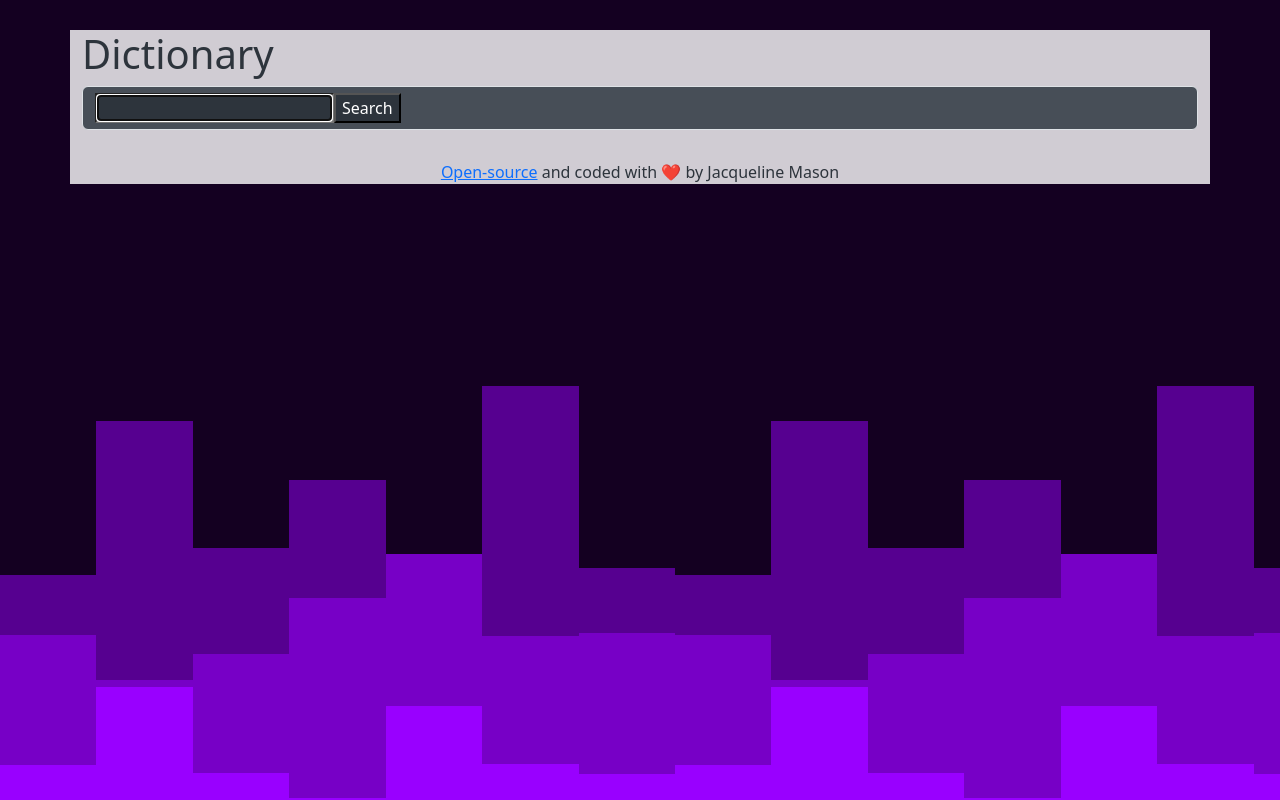
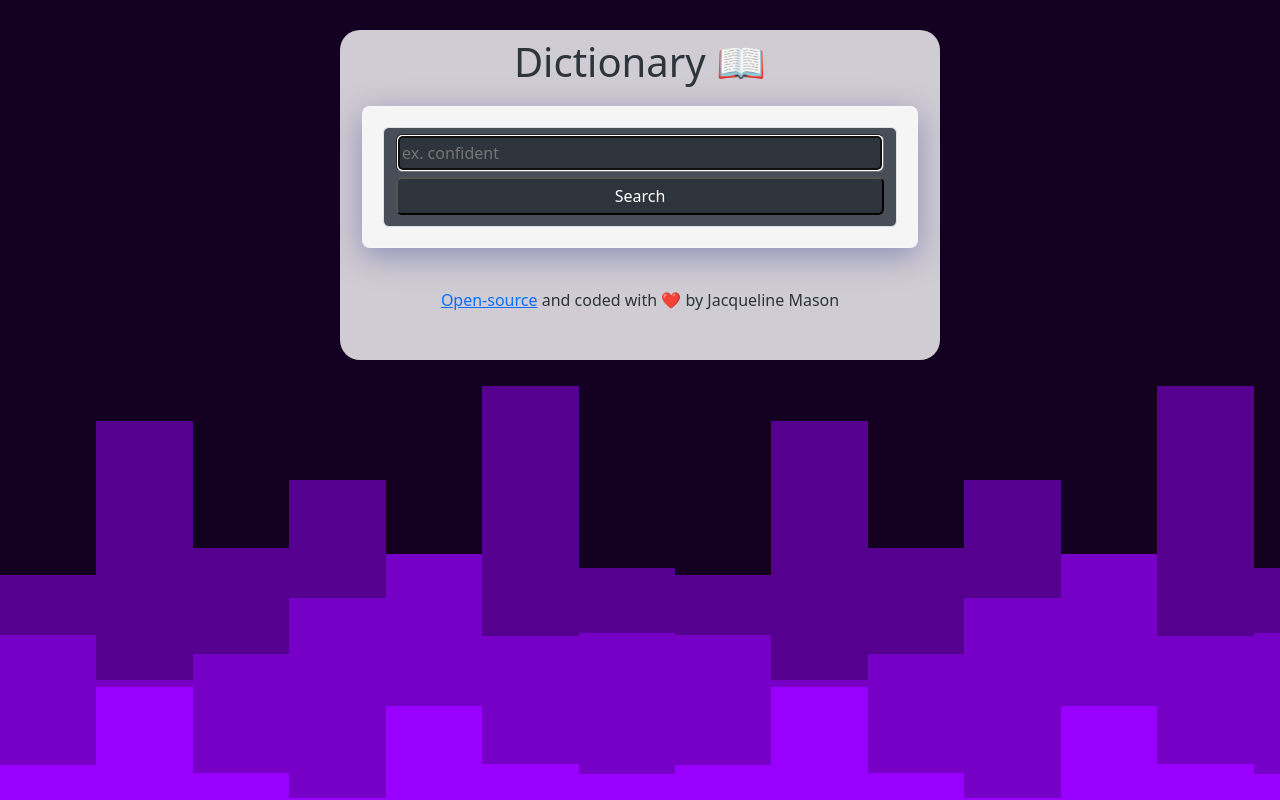
Before and after one commit to rookiebehaviour/react-dictionary-app, a React (Create React App) app: page / in a window 1280 px wide. Built offline with nearby package versions, Linux system fonts and the light colour scheme; no server answers.

Commit message:
Created new loaded state and default keyword, added some css styling

```diff
--- a/src/App.css
+++ b/src/App.css
@@ -1,4 +1,4 @@
-html {
+body {
   background: #828994;
   background-image: url("./background.svg");
 }
@@ -12,8 +12,11 @@ html {
 
 .App .container {
   background: rgba(255, 255, 255, 0.8);
+  border-radius: 20px;
+  max-width: 600px;
 }
 
 .App footer {
-  margin: 30px auto;
+  margin: 30px 0;
+  padding: 10px 0 20px 0;
 }
--- a/src/App.js
+++ b/src/App.js
@@ -6,9 +6,10 @@ function App() {
     <div className="App">
       <div className="container">
         <main>
-          <Dictionary />
+          <h1 className="text-center pt-2">Dictionary 📖</h1>
+          <Dictionary defaultKeyword="wine" />
         </main>
-        <footer className="text-center">
+        <footer className="text-center pb-5">
           <a href="https://github.com/rookiebehaviour/react-dictionary-app">
             Open-source
           </a>{" "}
--- a/src/Dictionary.css
+++ b/src/Dictionary.css
@@ -6,3 +6,35 @@
   background: #2d343c;
   color: #fff;
 }
+
+.App ul {
+  padding: 0;
+}
+
+.App li {
+  list-style: none;
+}
+
+.App .Results h2 {
+  text-transform: capitalize;
+}
+
+.App .Meaning h4 {
+  text-transform: capitalize;
+}
+
+.App .Dictionary section {
+  background: rgba(255, 255, 255, 0.8);
+  box-shadow: 0 8px 32px 0 rgba(31, 38, 135, 0.37);
+  border-radius: 8px;
+  border: 1px solid rgba(255, 255, 255, 0.18);
+  padding: 20px;
+  margin: 20px 10px;
+}
+
+.App .Dictionary input {
+  width: 100%;
+  margin-bottom: 5px;
+  border-radius: 6px;
+  padding: 5px 4px;
+}
--- a/src/Dictionary.js
+++ b/src/Dictionary.js
@@ -3,35 +3,56 @@ import axios from "axios";
 import Results from "./Results";
 import "./Dictionary.css";
 
-function Dictionary() {
-  let [keyword, setKeyword] = useState("");
+function Dictionary(props) {
+  let [keyword, setKeyword] = useState(props.defaultKeyword);
   let [results, setResults] = useState(null);
+  let [loaded, setLoaded] = useState(false);
 
   function handleResponse(response) {
     setResults(response.data[0]);
   }
 
-  function search(event) {
-    event.preventDefault();
-
+  function search() {
     let apiUrl = `https://api.dictionaryapi.dev/api/v2/entries/en/${keyword}`;
 
     axios.get(apiUrl).then(handleResponse);
   }
 
+  function handleSubmit(event) {
+    event.preventDefault();
+    search();
+  }
+
   function handleKeywordChange(event) {
     setKeyword(event.target.value);
   }
+
+  function load() {
+    setLoaded(true);
+    search();
+  }
+
+  if (loaded) {
     return (
       <div className="Dictionary">
-      <h1>Dictionary</h1>
-      <form className="form-control" onSubmit={search}>
-        <input type="search" autoFocus={true} onChange={handleKeywordChange} />
+        <section>
+          <form className="form-control" onSubmit={handleSubmit}>
+            <input
+              type="search"
+              placeholder="ex. confident"
+              autoFocus={true}
+              onChange={handleKeywordChange}
+            />
             <input type="submit" value="Search" />
           </form>
+        </section>
         <Results results={results} />
       </div>
     );
+  } else {
+    load();
+    return "Searching";
+  }
 }
 
 export default Dictionary;
--- a/src/Meaning.js
+++ b/src/Meaning.js
@@ -4,7 +4,7 @@ import Synonyms from "./Synonyms";
 function Meaning(props) {
   return (
     <div className="Meaning">
-      <h4>{props.meaning.partOfSpeech}</h4>
+      <h4>{props.meaning.partOfSpeech} 📖</h4>
       {props.meaning.definitions.map((definition, index) => {
         return (
           <div key={index}>
--- /dev/null
+++ b/src/Results.css
@@ -0,0 +1,5 @@
+.Results h2 {
+  font-size: 34px;
+  font-weight: bold;
+  line-height: 1.5;
+}
--- a/src/Results.js
+++ b/src/Results.js
@@ -1,11 +1,14 @@
 import React from "react";
 import Meaning from "./Meaning";
 import Phonetic from "./Phonetic";
+import "./Results.css";
 
 function Results(props) {
+  console.log(props.results);
   if (props.results) {
     return (
       <div className="Results">
+        <section>
           <h2>{props.results.word}</h2>
           {props.results.phonetics.map((phonetic, index) => {
             return (
@@ -14,11 +17,12 @@ function Results(props) {
               </div>
             );
           })}
+        </section>
         {props.results.meanings.map((meaning, index) => {
           return (
-            <div key={index}>
+            <section key={index}>
               <Meaning meaning={meaning} />
-            </div>
+            </section>
           );
         })}
       </div>
```
Lines whose indentation alone changed are shown as unchanged.
